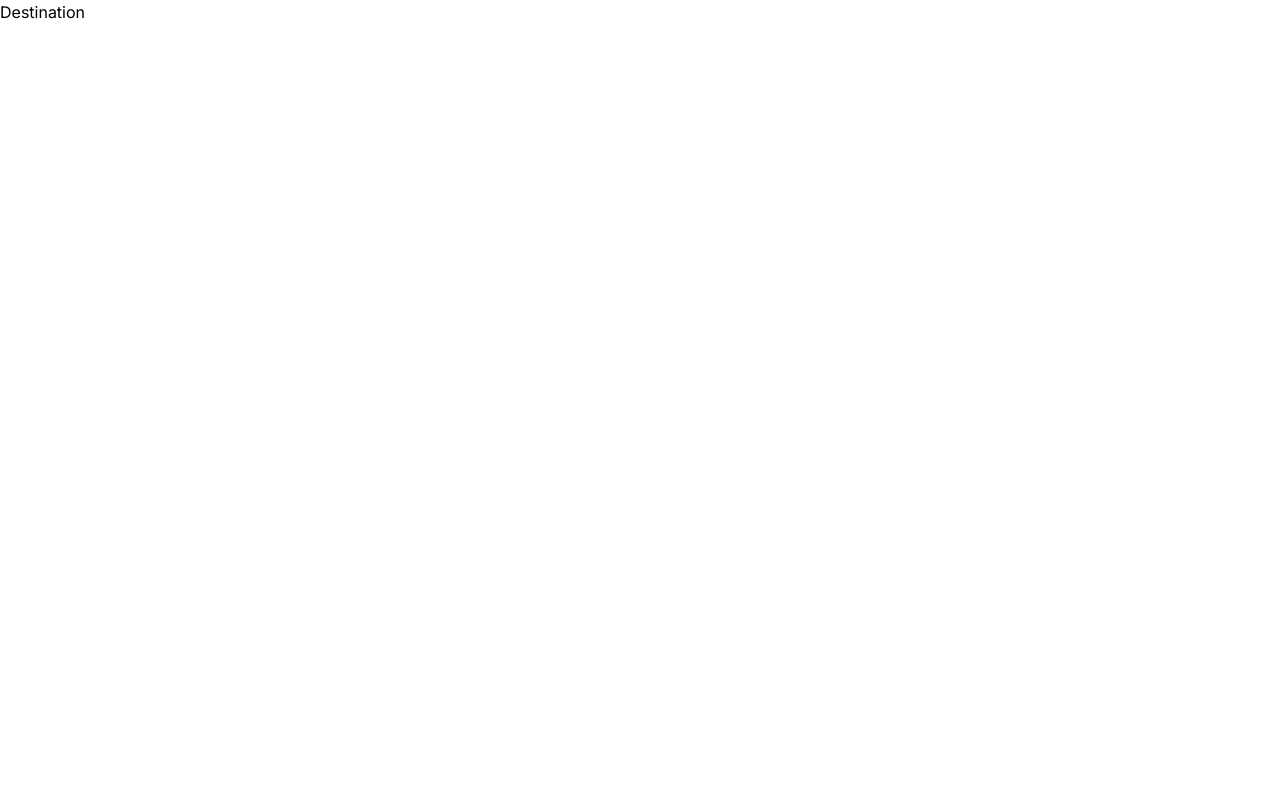
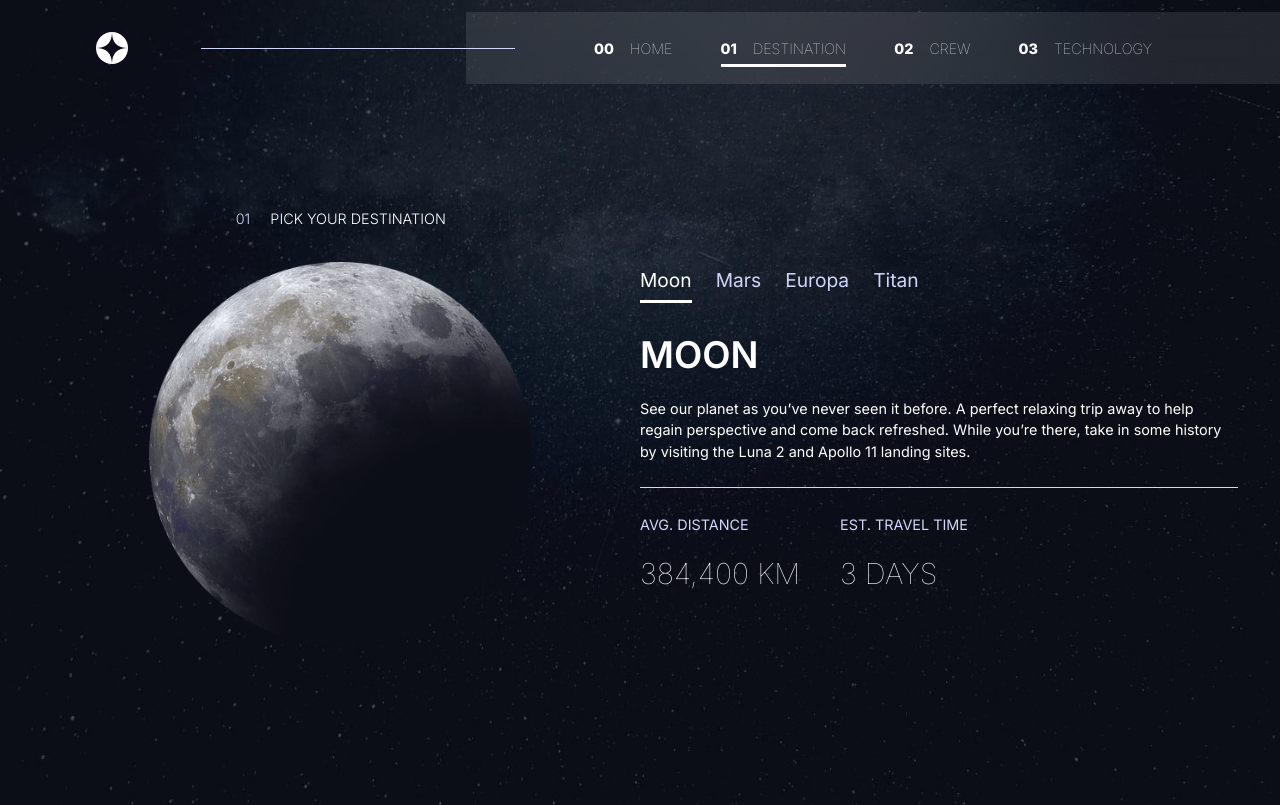
Before and after one commit to adeyemialameen04/Space-Tourism-Website, a React (Vite) app: page /destination in a window 1280 px wide. Built offline with nearby package versions, Linux system fonts and the light colour scheme.

Commit message:
finished the destination page

```diff
--- a/src/pages/Destination/Destination.jsx
+++ b/src/pages/Destination/Destination.jsx
@@ -1,8 +1,59 @@
 import './destination.css';
+import Navbar from "../../components/Navbar";
+import { destinations } from "../../data/destinations";
+import { useState } from "react";
 
 const Destination = () => {
+  const [value, setValue] = useState(0);
+
+
+  const { name, description, distance, travel, images } = destinations[value];
+
   return (
-    <div>Destination</div>
+    <section className="destination__section">
+      <Navbar />
+      <div className="container-section destination__container">
+        <div className="destination__body">
+          <h1 className="title"> <span>01</span> Pick Your Destination</h1>
+          <article className="destination__img">
+            {
+              <img src={images.png} className="destination__img" alt="" />
+            }
+          </article>
+        </div>
+        <div className="destination__info-container">
+          <div className="btn__container">
+            {
+              destinations.map((item, index) => {
+                return <p
+                  key={item.id}
+                  onClick={() => setValue(index)}
+                  className={`job-btn ${index === value && 'active-btn'}`}
+                >{item.name}</p>;
+              })
+            }
+          </div>
+          <div className="destination__info">
+            {
+              <article>
+                <p>{name}</p>
+                <p>{description}</p>
+                <div className="distance-travel-time">
+                  <div className="distance">
+                    <small>Avg. Distance</small>
+                    <p>{distance}</p>
+                  </div>
+                  <div className="travel">
+                    <small>Est. Travel Time</small>
+                    <p>{travel}</p>
+                  </div>
+                </div>
+              </article>
+            }
+          </div>
+        </div>
+      </div>
+    </section>
   );
 };
 
--- a/src/pages/Destination/destination.css
+++ b/src/pages/Destination/destination.css
@@ -0,0 +1,137 @@
+.destination__section {
+  background-image: url(/static/images/destination/background-destination-mobile.jpg);
+  background-repeat: no-repeat;
+  background-size: cover;
+  padding-bottom: 5rem;
+}
+
+.destination__container {
+  display: flex;
+  flex-direction: column;
+  align-items: center;
+  /* background-color: red; */
+  padding-inline: 1rem;
+}
+
+.destination__img {
+  width: 80%;
+  margin: 0 auto;
+}
+
+.btn__container {
+  color: var(--clr-somehow-gray);
+  margin-top: 2.5rem;
+  display: flex;
+  font-size: 1.2rem;
+  gap: 1rem;
+  cursor: pointer;
+}
+
+/* .btn__container */
+.destination__info-container {
+  display: flex;
+  align-items: center;
+  flex-direction: column;
+  gap: 2rem;
+}
+
+.destination__info article {
+  color: var(--clr-white);
+  text-align: center;
+}
+
+.destination__info article p:nth-child(1) {
+  font-size: 2.3rem;
+  text-transform: uppercase;
+  font-weight: 600;
+  margin-bottom: 1rem;
+}
+
+.destination__info article>p:nth-child(2) {
+  font-size: 0.9rem;
+  margin-bottom: 1.5rem;
+  padding-bottom: 1.5rem;
+  border-bottom: 1px solid var(--clr-somehow-gray);
+}
+
+.distance-travel-time {
+  display: flex;
+  align-items: center;
+  /* justify-content: center; */
+  flex-direction: column;
+  gap: 2.5rem;
+}
+
+.distance-travel-time div small {
+  color: var(--clr-somehow-gray);
+  text-transform: uppercase;
+  font-size: 0.9rem;
+}
+
+.distance-travel-time div p {
+  margin-top: 1rem;
+  font-size: 1.8rem;
+  text-transform: uppercase;
+  font-weight: 100;
+}
+
+.job-btn.active-btn {
+  color: var(--clr-white);
+  position: relative;
+}
+
+.job-btn.active-btn::after {
+  content: '';
+  position: absolute;
+  width: 100%;
+  height: 3px;
+  bottom: -8px;
+  background-color: var(--clr-white);
+  left: 0;
+}
+
+@media (min-width: 780px) {
+  .destination__section {
+    background-image: url(/static/images/destination/background-destination-tablet.jpg);
+  }
+
+  .distance-travel-time {
+    flex-direction: row;
+  }
+}
+
+@media (min-width:1020px) {
+  .destination__section {
+    background-image: url(/static/images/destination/background-destination-desktop.jpg);
+  }
+
+  .destination__container {
+    flex-direction: row;
+    align-items: center;
+    padding-block: 5rem;
+  }
+
+  .destination__info-container {
+    align-items: start;
+  }
+
+  .destination__body {
+    width: 50%;
+  }
+
+  .destination__info-container {
+    width: 50%;
+  }
+
+  .destination__info article {
+    text-align: left;
+  }
+
+  .distance-travel-time {
+    justify-content: start;
+  }
+
+  .btn__container {
+    gap: 1.5rem;
+  }
+}
```
